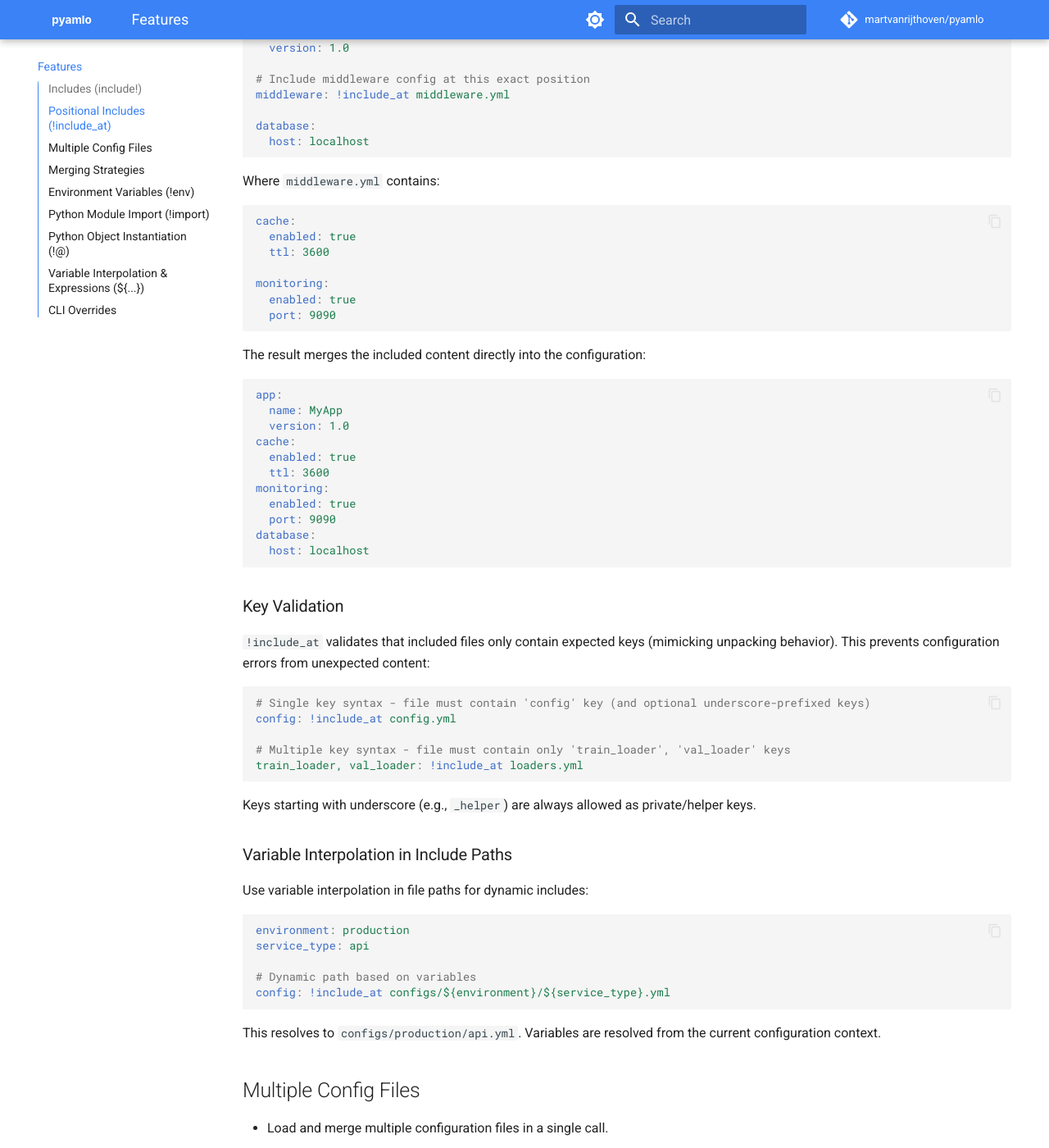
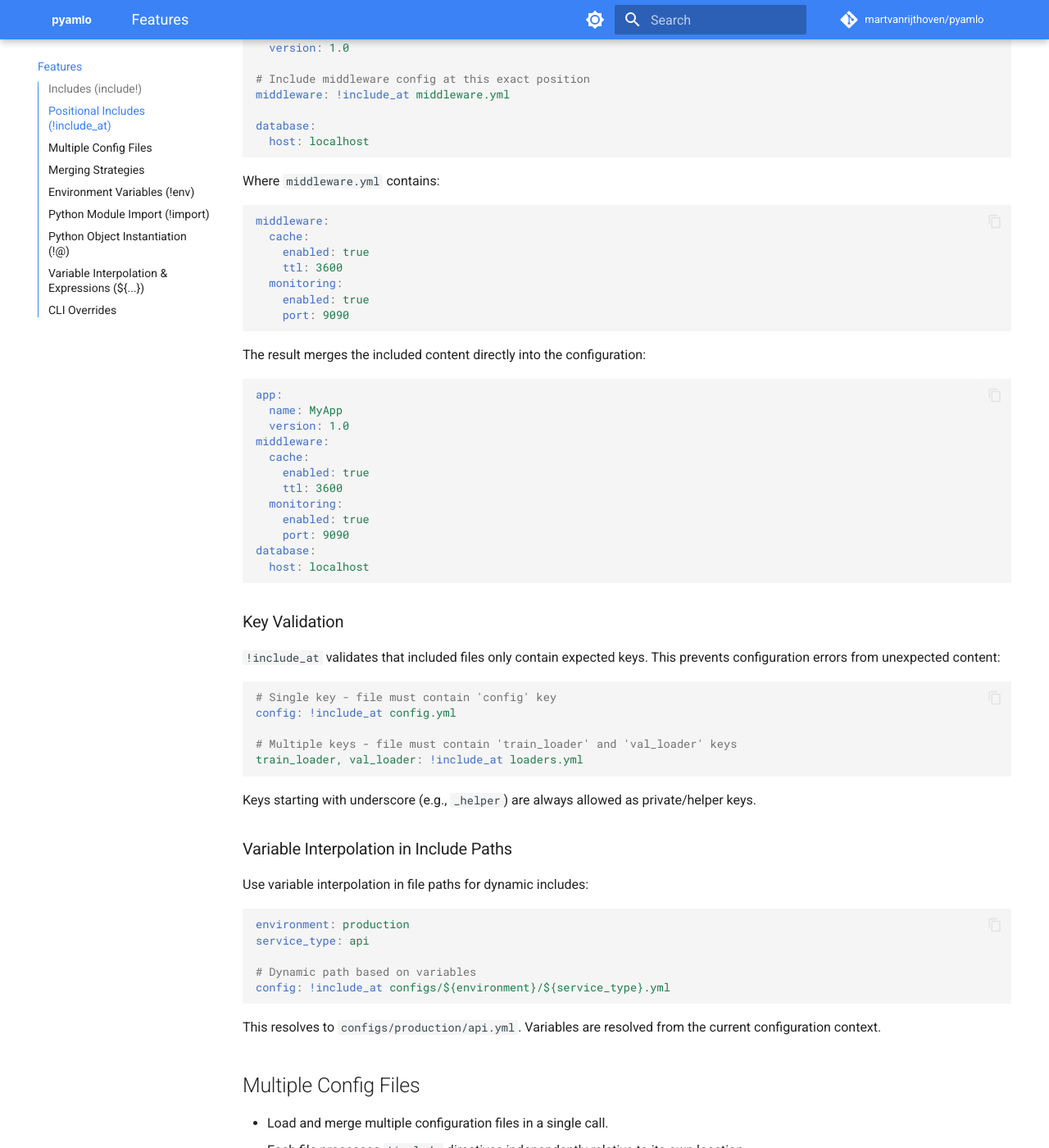
Before and after one commit to martvanrijthoven/pyamlo, an MkDocs documentation site: the page built from docs/features.md, in a window 1280 px wide and 1400 px high, scrolled down 536 px. Shown: the whole window at 82% size. Built offline with MkDocs 1.6.1 and Material for MkDocs 9.7.7, drawn with Linux system fonts in a browser that asks for light colours; comment, search, counter and statistics services are not loaded.

Commit message:
update docs

````diff
--- a/docs/features.md
+++ b/docs/features.md
@@ -25,13 +25,13 @@ database:
 
 Where `middleware.yml` contains:
 ```yaml
-cache:
-  enabled: true
-  ttl: 3600
-
-monitoring:
-  enabled: true
-  port: 9090
+middleware:
+  cache:
+    enabled: true
+    ttl: 3600
+  monitoring:
+    enabled: true
+    port: 9090
 ```
 
 The result merges the included content directly into the configuration:
@@ -39,24 +39,25 @@ The result merges the included content directly into the configuration:
 app:
   name: MyApp
   version: 1.0
-cache:
-  enabled: true
-  ttl: 3600
-monitoring:
-  enabled: true
-  port: 9090
+middleware:
+  cache:
+    enabled: true
+    ttl: 3600
+  monitoring:
+    enabled: true
+    port: 9090
 database:
   host: localhost
 ```
 
 ### Key Validation
-`!include_at` validates that included files only contain expected keys (mimicking unpacking behavior). This prevents configuration errors from unexpected content:
+`!include_at` validates that included files only contain expected keys. This prevents configuration errors from unexpected content:
 
 ```yaml
-# Single key syntax - file must contain 'config' key (and optional underscore-prefixed keys)
+# Single key - file must contain 'config' key
 config: !include_at config.yml
 
-# Multiple key syntax - file must contain only 'train_loader', 'val_loader' keys
+# Multiple keys - file must contain 'train_loader' and 'val_loader' keys
 train_loader, val_loader: !include_at loaders.yml
 ```
 
````
Also changed, not shown: docs/examples.md (+1 -1 lines).
